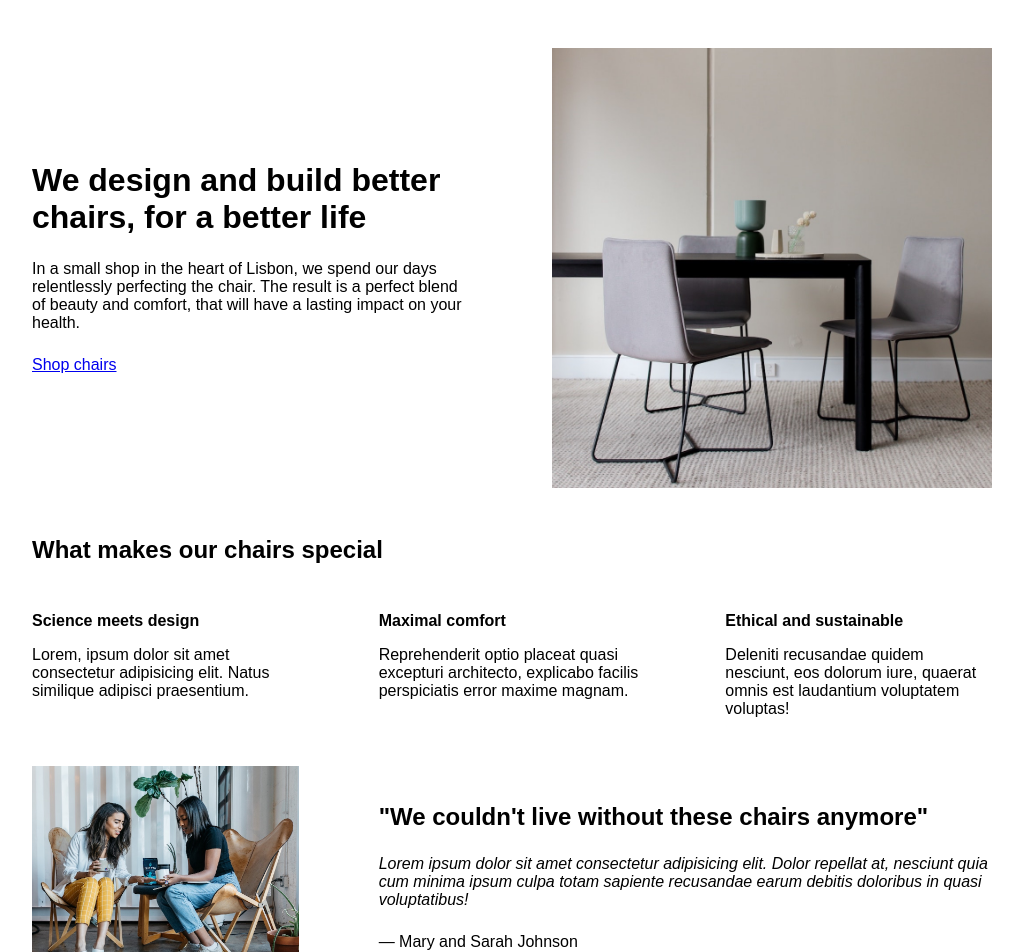
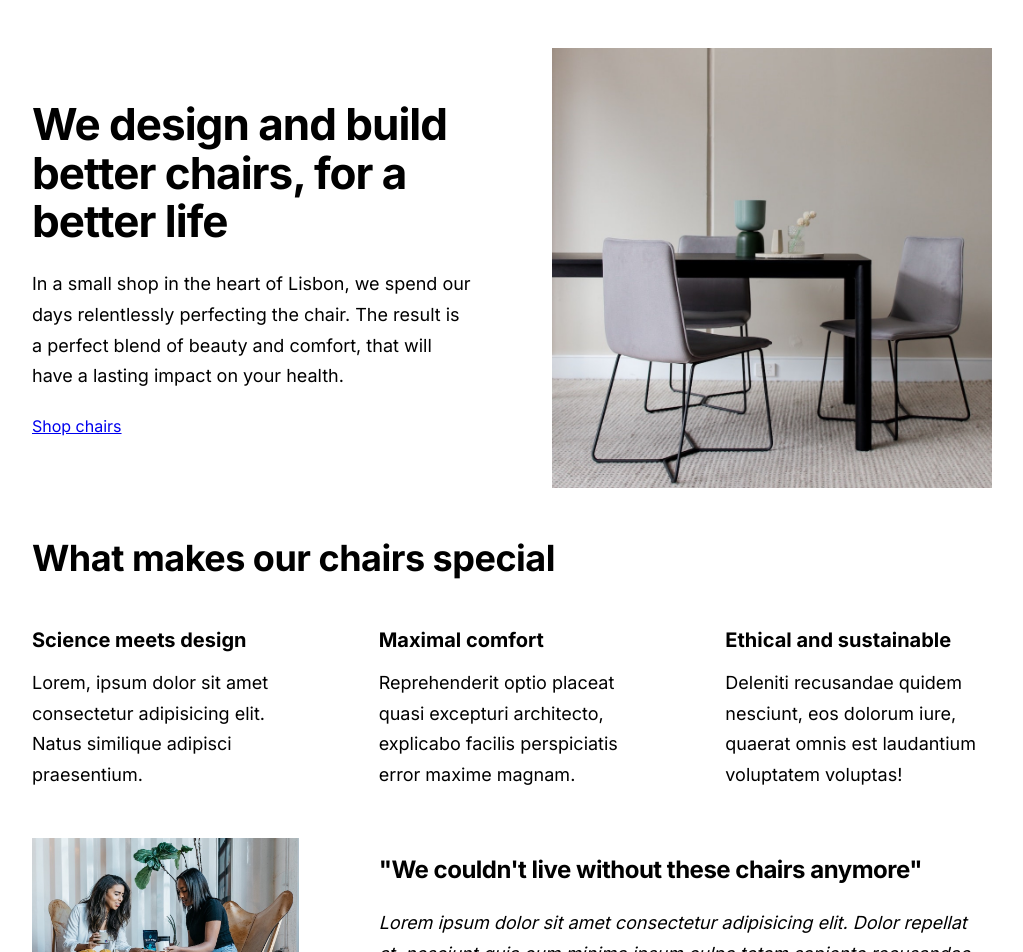
Before and after one commit to SarmadRehman/Design, a React (Vite) app: page / in a window 1280 px wide. Shown: the top 952 px of the page, without its empty margins (128-1151 px from the left). Built offline with nearby package versions, Linux system fonts and the light colour scheme.

Commit message:
fonts in css are adjusted

```diff
--- a/index.html
+++ b/index.html
@@ -4,6 +4,13 @@
     <meta charset="UTF-8" />
     <link rel="icon" type="image/svg+xml" href="/vite.svg" />
     <meta name="viewport" content="width=device-width, initial-scale=1.0" />
+    <link rel="preconnect" href="https://fonts.googleapis.com" />
+    <link rel="preconnect" href="https://fonts.gstatic.com" crossorigin />
+    <!-- google fonts  -->
+    <link
+      href="https://fonts.googleapis.com/css2?family=Inter:slnt,wght@-10..0,100..900&display=swap"
+      rel="stylesheet"
+    />
     <title>Vite + React</title>
   </head>
   <body>
--- a/src/index.css
+++ b/src/index.css
@@ -16,7 +16,7 @@
 /* GENERAL STYLES */
 /* ------------------------ */
 body {
-  font-family: sans-serif;
+  font-family: "inter", sans-serif;
 }
 
 .container {
@@ -31,6 +31,8 @@
 
 h2 {
   margin-bottom: 48px;
+  font-size: 36px;
+  letter-spacing: -0.5px;
 }
 
 .grid-3-cols {
@@ -54,13 +56,18 @@
 .header-text-box {
   align-self: center;
 }
-
+/* 44 / 52 / 62 */
 h1 {
   margin-bottom: 24px;
+  font-size: 44px;
+  line-height: 1.1;
+  letter-spacing: -1px;
 }
 
 .header-text {
   margin-bottom: 24px;
+  font-size: 18px;
+  line-height: 1.7;
 }
 
 img {
@@ -73,9 +80,12 @@
 
 .features-title {
   margin-bottom: 16px;
+  font-size: 20px;
 }
 
 .features-text {
+  font-size: 18px;
+  line-height: 1.7;
 }
 
 /* TESTIMONIAL */
@@ -89,11 +99,14 @@
 
 .testimonial-box h2 {
   margin-bottom: 24px;
+  font-size: 24px;
 }
 
 .testimonial-text {
   font-style: italic;
   margin-bottom: 24px;
+  font-size: 18px;
+  line-height: 1.7;
 }
 
 /* CHAIRS */
@@ -103,6 +116,7 @@
 
 h3 {
   margin-bottom: 24px;
+  font-size: 20px;
 }
 
 .chair-details {
@@ -127,8 +141,10 @@
 .chair-price {
   display: flex;
   justify-content: space-between;
+  font-size: 20px;
 }
 
 footer {
   margin-bottom: 48px;
+  font-size: 14px;
 }
```
